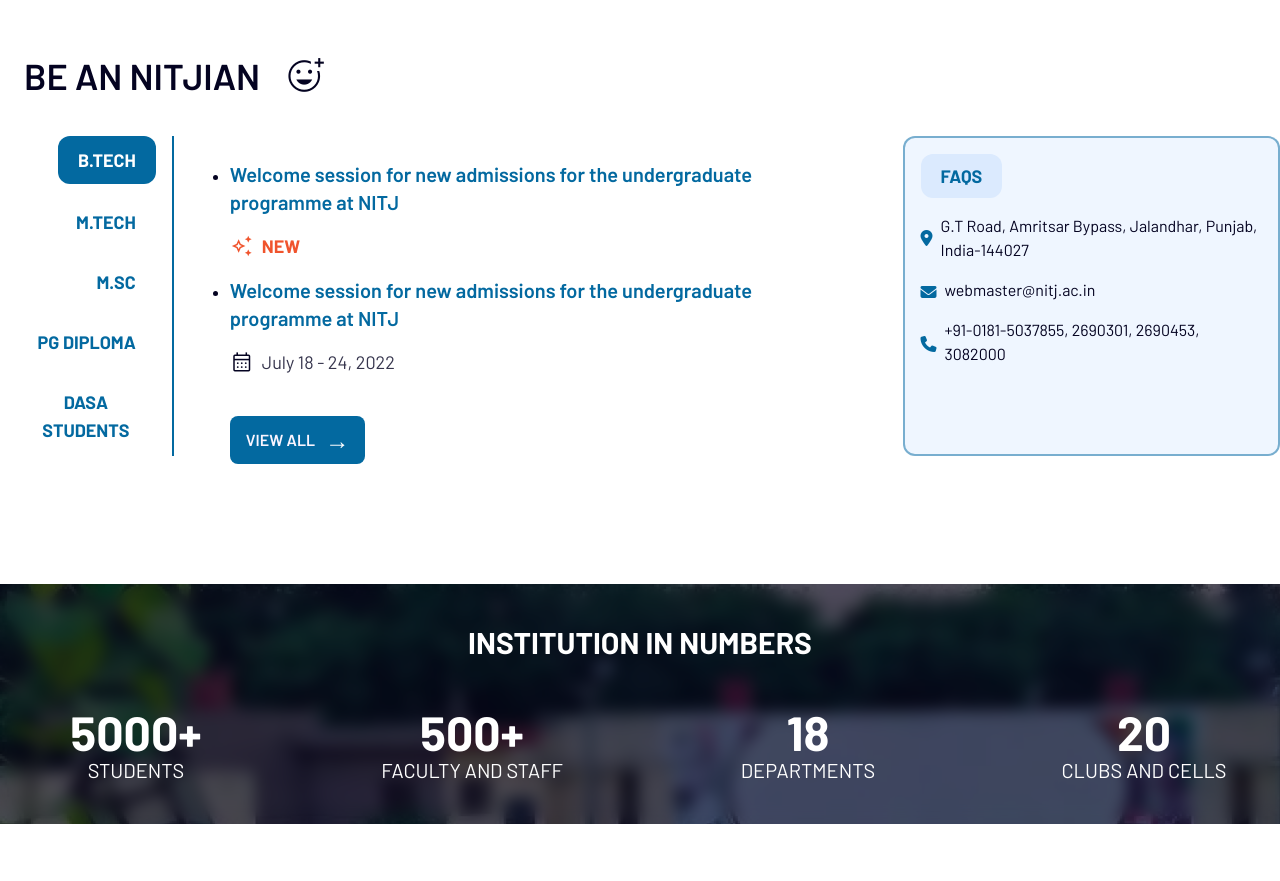
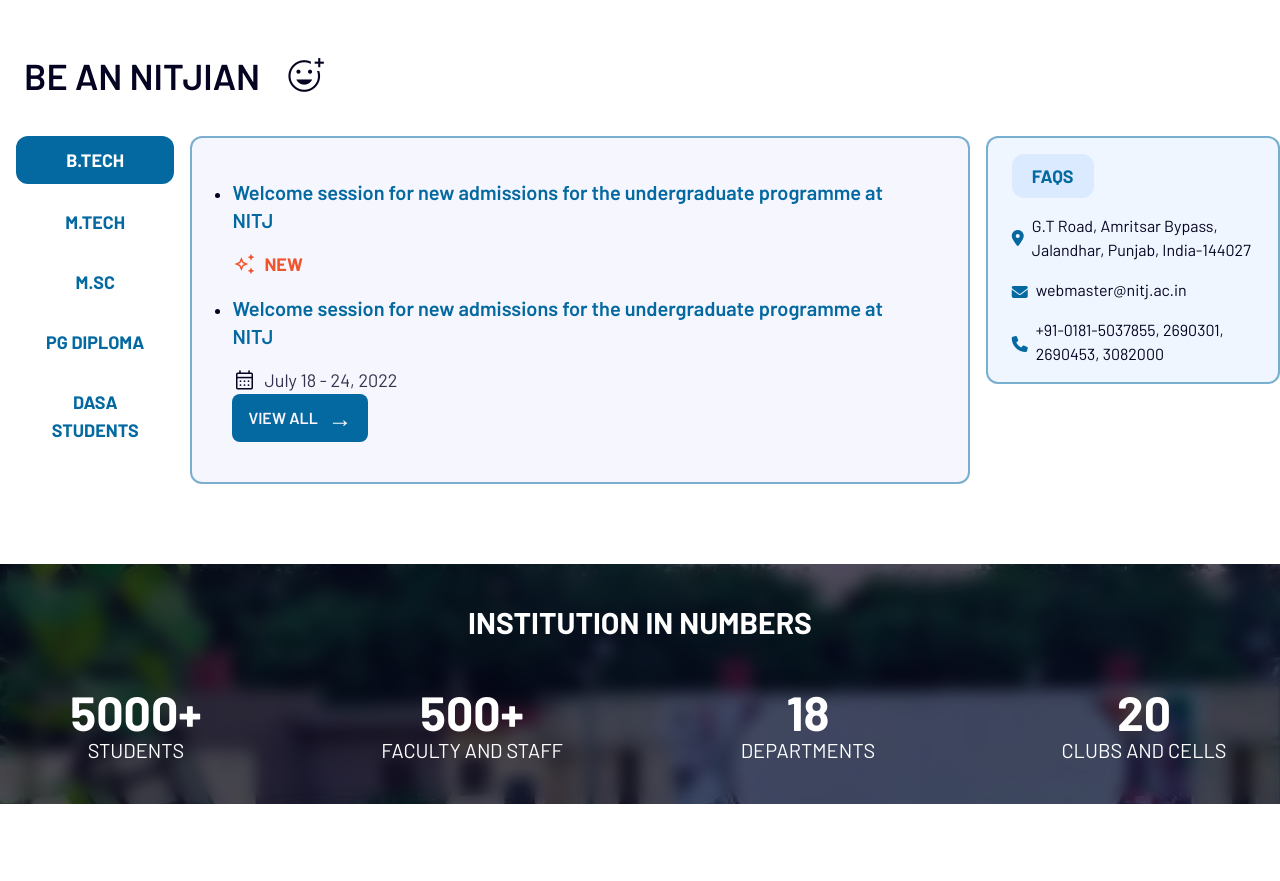
Before and after one commit to ravinder-chadha/institute-website, a website: page Homepg/index.html in a window 1280 px wide. Shown: the part 1800-2681 px from the top of the page. Drawn offline with nearby package versions, Linux system fonts and the light colour scheme.

Commit message:
Updating the admissions section

```diff
--- a/Homepg/index.html
+++ b/Homepg/index.html
@@ -1513,10 +1513,10 @@
         add_reaction
       </span>
     </div>
-    <div class="flex flex-col gap-4 md:flex-row">
+    <div class="flex flex-col md:flex-row mt-10">
 
       <div
-        class="mt-4 inline-flex max-h-80 w-fit select-none flex-col items-end justify-start gap-4 overflow-y-auto overflow-x-hidden border-r-2 border-accent px-4">
+        class="inline-flex max-h-80 w-fit select-none flex-col items-stretch justify-start gap-4 overflow-y-auto overflow-x-hidden px-4">
         <button data-course="b-tech"
           class="tab-link inline-flex items-center justify-center rounded-xl text-white bg-accent px-5 py-2.5 transition-all"
           onclick="openCourse(this)">
@@ -1545,7 +1545,7 @@
       </div>
 
       <!-- B.tech Admissions Content -->
-      <div id="b-tech" class="courseContent basis-2/3 space-y-10 p-10">
+      <div id="b-tech" class="courseContent bg-light-purple rounded-xl border-2 border-accent/50 basis-2/3 p-10 mr-4">
         <ul id="updates" class="flex list-disc flex-col gap-4">
           <li>
             <div class="inline-flex flex-col items-start justify-start space-y-4">
@@ -1718,7 +1718,7 @@
       </div>
 
       <div id="help-desk"
-        class="mt-4 p-4 border-2 border-accent/50 bg-blue-50 rounded-xl flex max-h-80 w-fit select-none flex-col gap-4">
+        class="py-4 px-6 border-2 h-full border-accent/50 bg-blue-50 rounded-xl flex w-1/4 flex-col gap-4">
         <div class="w-fit select-none items-center text-accent justify-center rounded-xl px-5 py-2 bg-blue-100">
           <p class="text-lg font-bold uppercase">FAQs</p>
         </div>
@@ -2163,7 +2163,7 @@
   <div class="base-image-2 overflow-hidden lg:hidden"></div>
   <!-- === LIFE AT NITJ Ends === -->
   <!-- === FOOTER Starts === -->
-  <div class="flex flex-col justify-between bg-slate-800 text-white lg:flex-row lg:px-20">
+  <div class="flex flex-col justify-between bg-slate-800 text-white lg:flex-row lg:px-20 h-full">
     <div class="flex basis-1/3 flex-col border-y-gray-300 p-[25px] lg:border-r lg:border-zinc-400">
       <div class="flex flex-row items-center gap-x-[10px] pb-3">
         <img src="./img/nitj-logo.png" alt="NITJ logo" class="h-[67px] w-[67px]" />
```
Also changed, not shown: Homepg/style.css.
